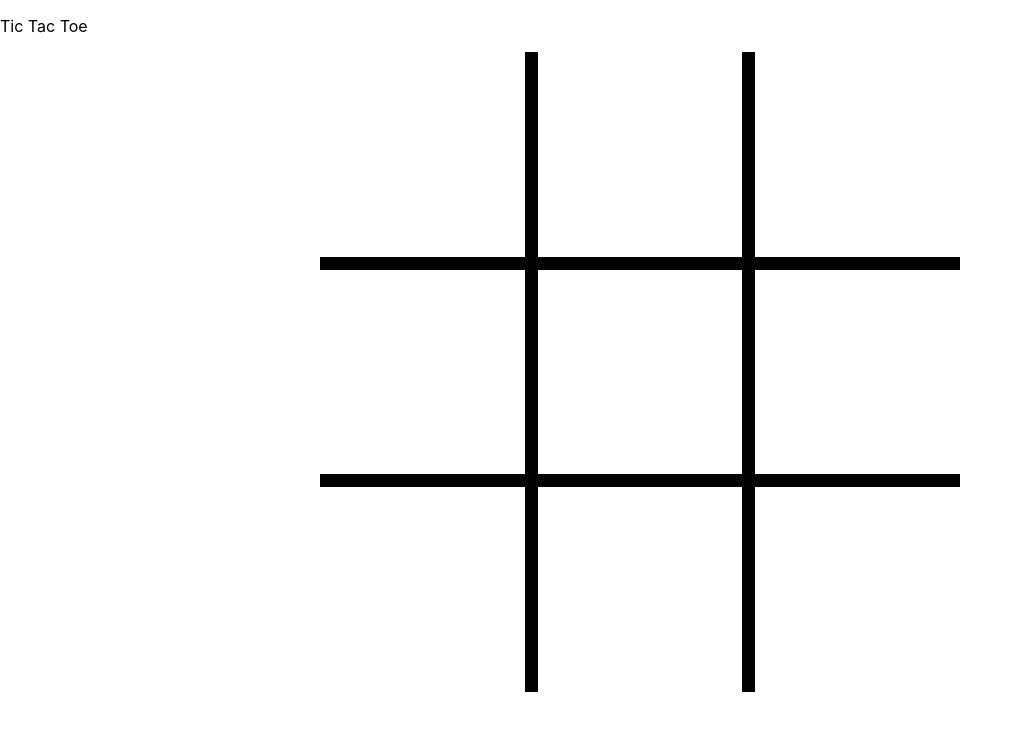
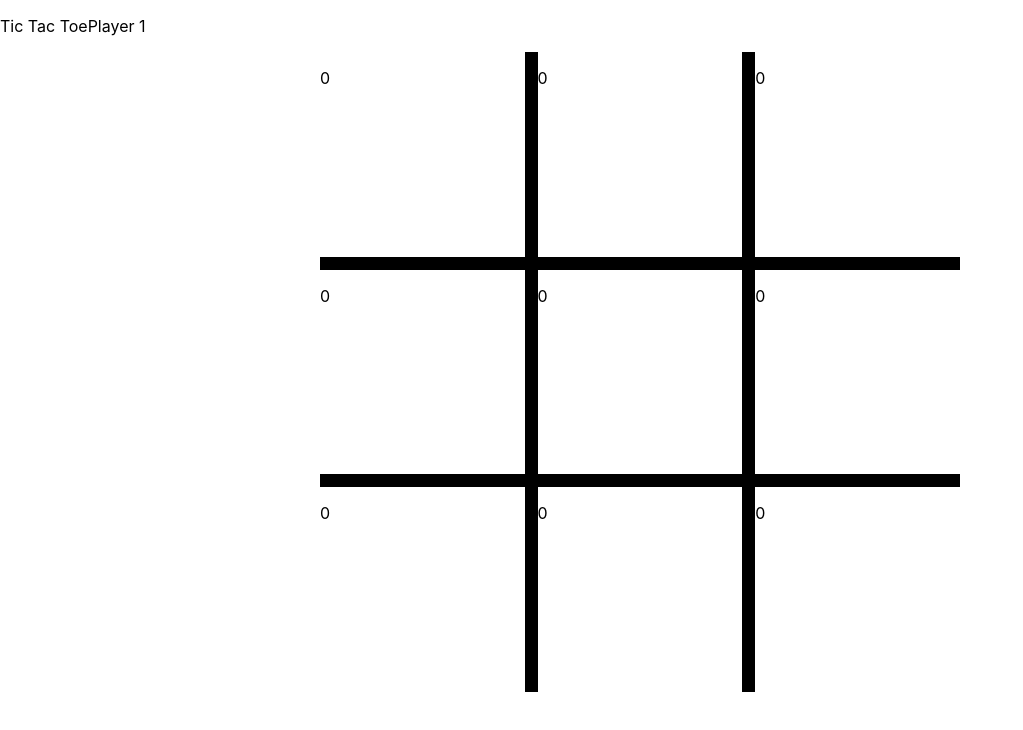
Before and after one commit to code-emad/tictactoe, a React (Create React App) app: page / in a window 1280 px wide. Shown: the top 730 px of the page, without its empty margins (0-1023 px from the left). Built offline with nearby package versions, Linux system fonts and the light colour scheme.

Commit message:
added Player context

```diff
--- a/src/App.js
+++ b/src/App.js
@@ -1,12 +1,18 @@
 import './App.css';
 import { ThreeByThree } from './Components/ThreeByThree';
+import { useContext } from 'react';
+import { PlayerContext } from './contexts/Player'
+
 
 function App() {
+  const {player, setPlayer} = useContext(PlayerContext);
+
   return (
     <div className="App">
       <header className="App-header">
         <p>
           Tic Tac Toe
+          {player}
         </p>
       </header>
       <ThreeByThree/>
--- a/src/Components/Box.jsx
+++ b/src/Components/Box.jsx
@@ -1,6 +1,11 @@
-export const Box = ({number}) => {
+export const Box = ({setBox, box}) => {
+    const handleOnClick= () => {
+        setBox(-1)
+    }
+
     return (
-        <div className="box">
+        <div className="box" onClick= {handleOnClick}>
+        <p>{box}</p>
         </div>
     )
 }
--- a/src/Components/ThreeByThree.jsx
+++ b/src/Components/ThreeByThree.jsx
@@ -2,6 +2,8 @@ import {Box} from './Box'
 import {useState} from 'react'
 
 export const ThreeByThree = () => {
+const [player, setPlayer]= useState(true);
+
 const [box1, setBox1] = useState(0)
 const [box2, setBox2] = useState(0)
 const [box3, setBox3] = useState(0)
@@ -14,15 +16,15 @@ const [box9, setBox9] = useState(0)
 
 return (
     <div className="box-container">
-        <Box number={setBox1}/>
-        <Box number={setBox2}/>
-        <Box number={setBox3}/>
-        <Box number={setBox4}/>
-        <Box number={setBox5}/>
-        <Box number={setBox6}/>
-        <Box number={setBox7}/>
-        <Box number={setBox8}/>
-        <Box number={setBox9}/>
+        <Box setBox={setBox1} box={box1}/>
+        <Box setBox={setBox2} box={box2}/>
+        <Box setBox={setBox3} box={box3}/>
+        <Box setBox={setBox4} box={box4}/>
+        <Box setBox={setBox5} box={box5}/>
+        <Box setBox={setBox6} box={box6}/>
+        <Box setBox={setBox7} box={box7}/>
+        <Box setBox={setBox8} box={box8}/>
+        <Box setBox={setBox9} box={box9}/>
 
     </div>
 
--- /dev/null
+++ b/src/contexts/Player.js
@@ -0,0 +1,14 @@
+import { createContext} from "react";
+import { useState } from "react";
+
+export const PlayerContext = createContext();
+
+export const PlayerProvider = ({children}) => {
+    const [player, setPlayer] = useState('Player 1')
+
+    return (
+        <PlayerContext.Provider value={{player, setPlayer}}>
+            {children}
+        </PlayerContext.Provider>
+    )
+}
--- a/src/index.js
+++ b/src/index.js
@@ -2,8 +2,11 @@ import React from 'react';
 import ReactDOM from 'react-dom/client';
 import './index.css';
 import App from './App';
+import {PlayerProvider} from './contexts/Player'
 
 const root = ReactDOM.createRoot(document.getElementById('root'));
 root.render(
-    <App />
+    <PlayerProvider>
+        <App />
+    </PlayerProvider>
 );
```
